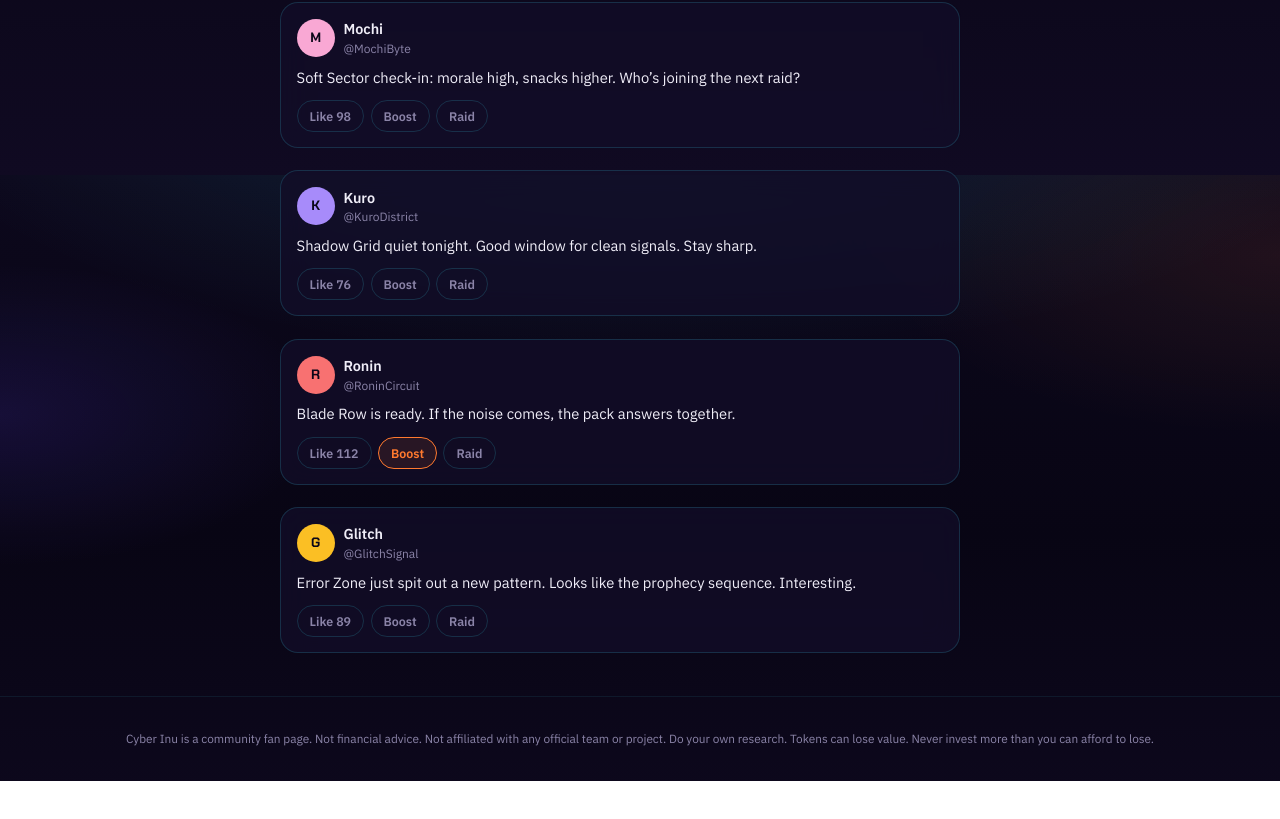
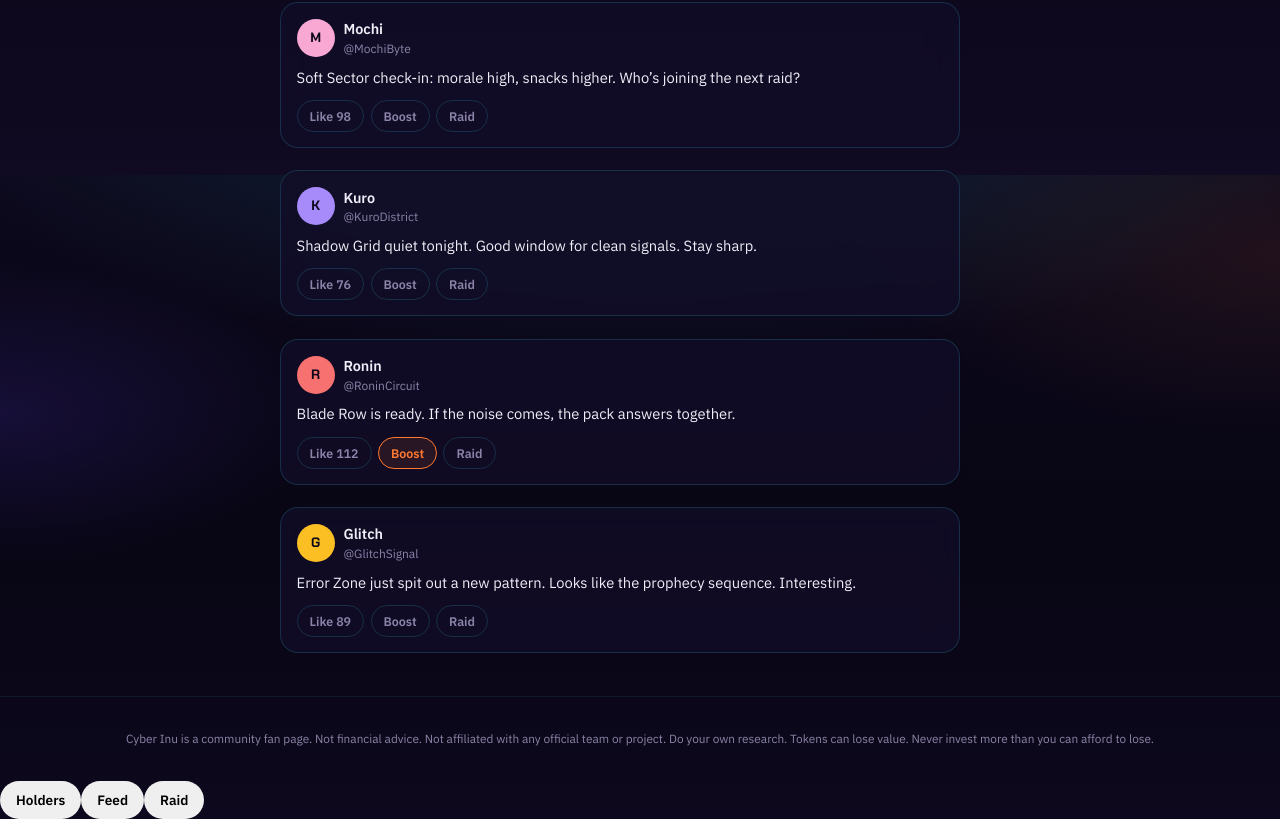
Before and after one commit to Nobrain11/cyber-inu, a React (Vite) app: page / in a window 1280 px wide. Shown: the part 1425-2244 px from the top of the page. Before the commit the page ends 2206 px from the top, so only its background shows below. Built offline with nearby package versions, Linux system fonts and the light colour scheme; no server answers.

Commit message:
Peekhole bottom nav + dismissible notice

```diff
--- a/src/App.jsx
+++ b/src/App.jsx
@@ -2,6 +2,7 @@ import { useState, useEffect, useCallback } from 'react';
 import { useHashRoute } from './hooks/useHashRoute';
 import Header from './components/Header';
 import Footer from './components/Footer';
+import BottomNav from './components/BottomNav';
 import Feed from './pages/Feed';
 import Raid from './pages/Raid';
 import Pack from './pages/Pack';
@@ -78,6 +79,7 @@ export default function App() {
         {route === 'ask' && <Ask />}
       </main>
       <Footer />
+      <BottomNav route={route} navigate={navigate} />
     </>
   );
 }
--- /dev/null
+++ b/src/components/BottomNav.jsx
@@ -0,0 +1,22 @@
+export default function BottomNav({ route, navigate }) {
+  const items = [
+    { id: 'leaderboard', path: '#/leaderboard', label: 'Holders' },
+    { id: 'feed', path: '#/', label: 'Feed' },
+    { id: 'raid', path: '#/raid', label: 'Raid' },
+  ];
+
+  return (
+    <nav className={'bottom-nav'} aria-label={'Primary'}>
+      {items.map((item) => (
+        <button
+          key={item.id}
+          type={'button'}
+          className={'bottom-nav-item ' + (route === item.id ? 'active' : '')}
+          onClick={() => navigate(item.path)}
+        >
+          {item.label}
+        </button>
+      ))}
+    </nav>
+  );
+}
```
